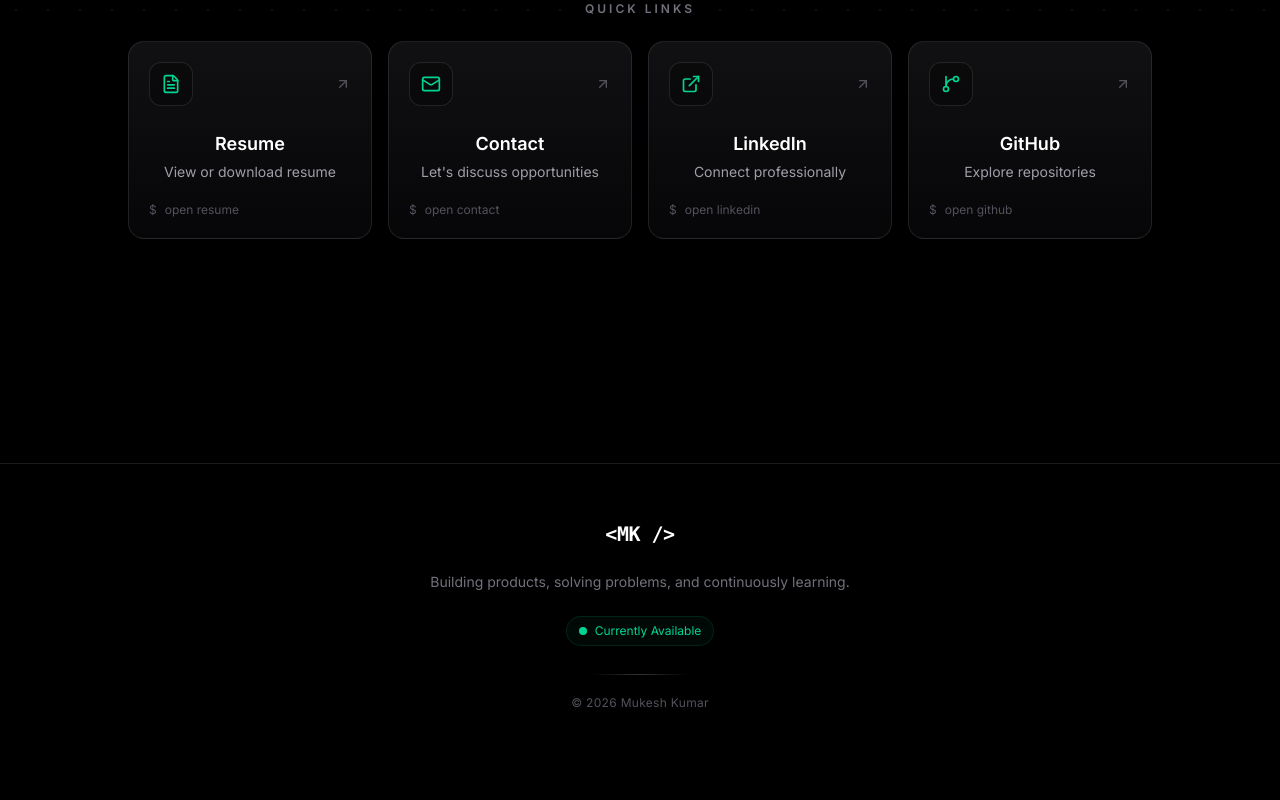
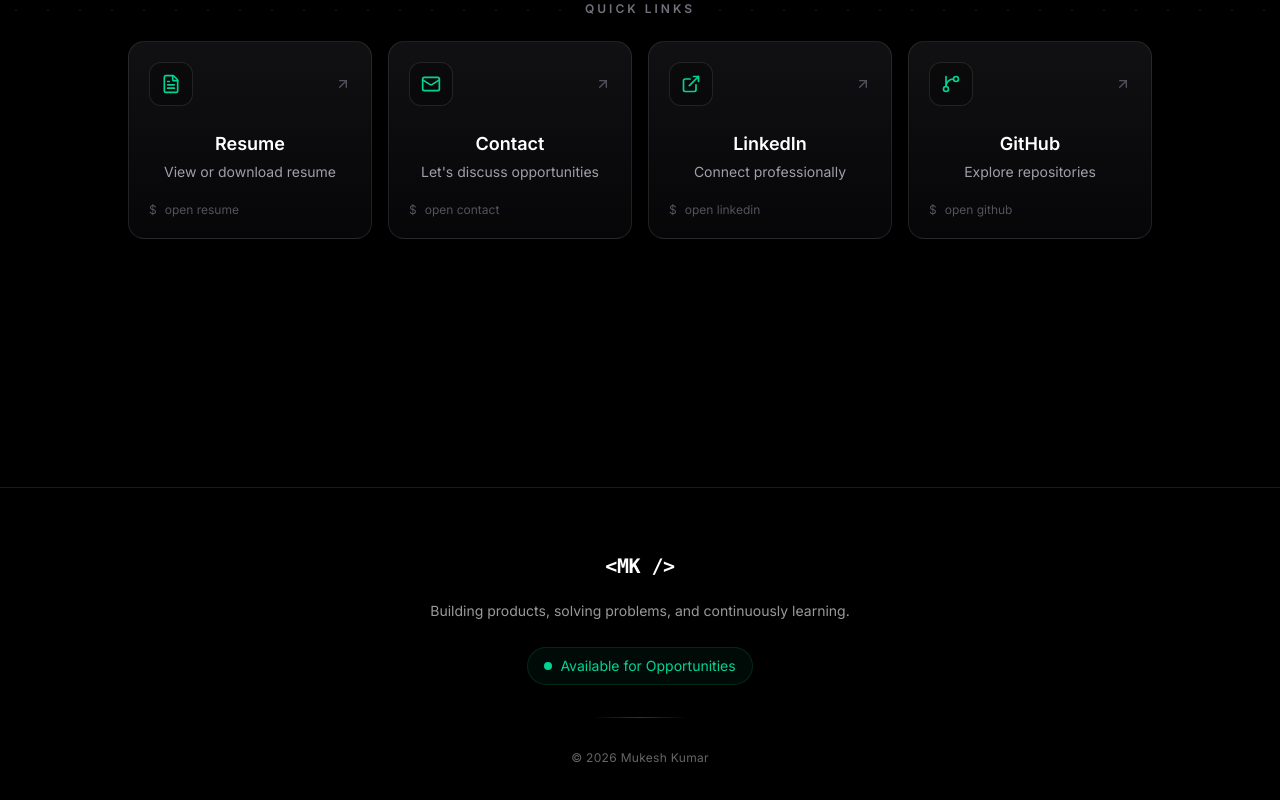
Before and after one commit to thappamkkumar/mk-portfolio, a Next.js app: page / in a window 1280 px wide. Shown: the part 774-1574 px from the top of the page. Before the commit the page ends 1541 px from the top, so only its background shows below. Built offline with nearby package versions, Linux system fonts and the light colour scheme.

Commit message:
footer polish

```diff
--- a/src/components/layout/footer.tsx
+++ b/src/components/layout/footer.tsx
@@ -1,12 +1,20 @@
 export default function Footer() {
   return (
-    <footer className="mt-10 border-t border-white/10  bg-black/20 relative z-10  ">
+    <footer
+      className="
+        relative
+        z-10
+        mt-16
+        border-t
+        border-white/10
+      "
+    >
       <div
         className="
           mx-auto
           max-w-6xl
           px-4
-          py-14
+          py-16
           sm:px-6
           lg:px-8
         "
@@ -16,81 +24,85 @@ export default function Footer() {
             flex
             flex-col
             items-center
-            gap-5
             text-center
           "
         >
-          {/* Logo */}
           <div
             className="
               font-mono
               text-xl
               font-semibold
               tracking-tight
-              text-white
             "
           >
             {"<"}MK /{">"}
           </div>
 
-          {/* Tagline */}
           <p
             className="
+              mt-5
               max-w-md
               text-sm
-              leading-7
-              text-zinc-500
+              leading-relaxed
+              text-white/60
             "
           >
-            Building products, solving problems,
-            and continuously learning.
+            Building products, solving
+            problems, and continuously
+            learning.
           </p>
 
-          {/* Status */}
           <div
             className="
-              flex
+              mt-6
+              inline-flex
               items-center
               gap-2
 
               rounded-full
 
               border
-              border-emerald-500/15
+              border-emerald-400/15
 
-              bg-emerald-500/5
+              bg-emerald-400/5
 
-              px-3
-              py-1.5
+              px-4
+              py-2
 
-              text-xs
+              text-sm
               text-emerald-400
             "
           >
-            <span className="h-2 w-2 rounded-full bg-emerald-400" />
+            <span
+              className="
+                h-2
+                w-2
+                rounded-full
+                bg-emerald-400
+              "
+            />
 
-            <span>Currently Available</span>
+            Available for Opportunities
           </div>
 
-          {/* Divider */}
           <div
             className="
-              mt-2
+              mt-8
               h-px
               w-24
-              bg-linear-to-r
+              bg-gradient-to-r
               from-transparent
               via-white/20
               to-transparent
             "
           />
 
-          {/* Copyright */}
           <p
             className="
+              mt-8
               text-xs
               tracking-wide
-              text-zinc-600
+              text-white/40
             "
           >
             © {new Date().getFullYear()} Mukesh Kumar
```
